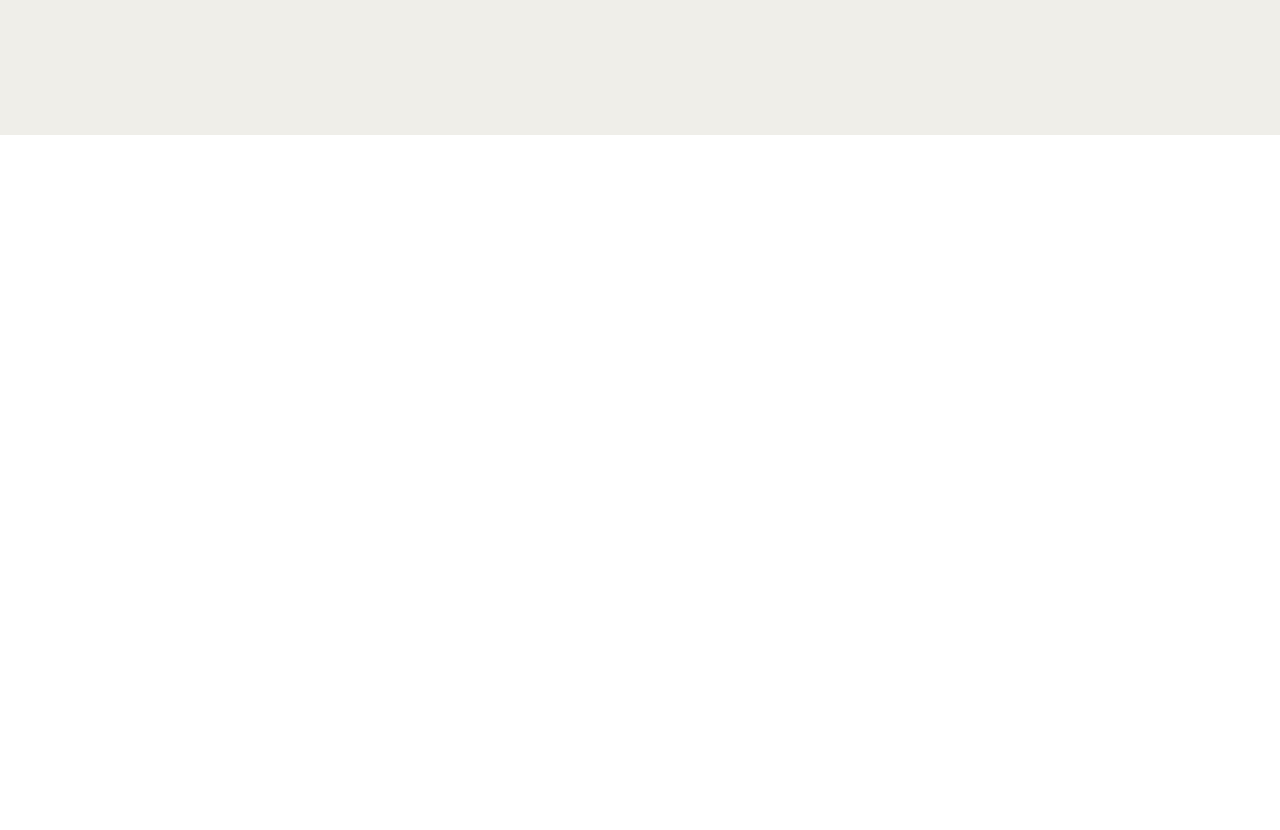
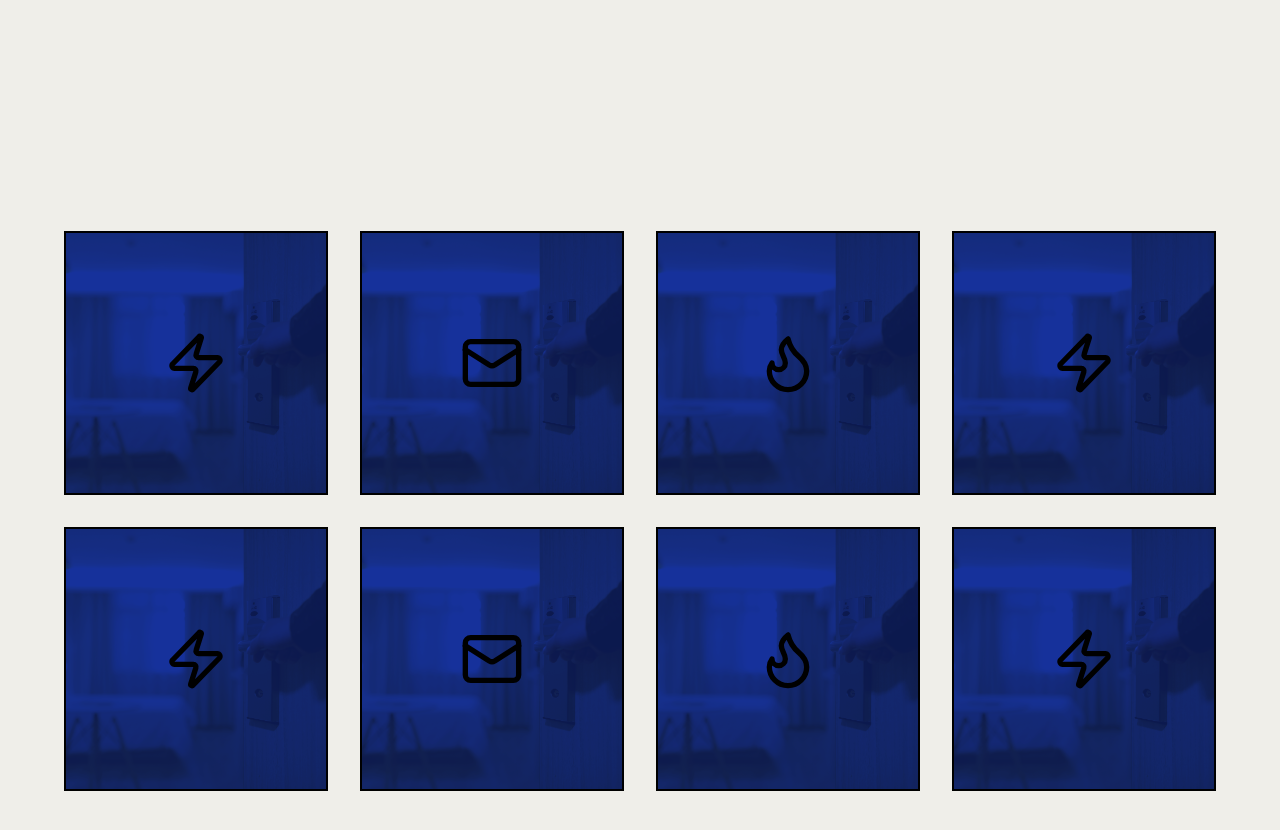
Before and after one commit to Matrixszh/tars, a Next.js app: page / in a window 1280 px wide. Shown: the part 1180-2010 px from the top of the page. Before the commit the page ends 1315 px from the top, so only its background shows below. Built offline with nearby package versions, Linux system fonts and the light colour scheme.

Commit message:
added flip card section

```diff
--- /dev/null
+++ b/app/components/FlipCardSection.tsx
@@ -0,0 +1,124 @@
+"use client";
+import React, { useState } from 'react';
+import Image from 'next/image';
+import { Zap, Mail, Flame } from 'lucide-react';
+
+interface CardData {
+  id: number;
+  icon: React.ReactNode;
+  title: string;
+  description: string;
+}
+
+const cardData: CardData[] = [
+  {
+    id: 1,
+    icon: <Zap size={64} className="text-black" />,
+    title: "Fast Speed",
+    description: "Our network provides the infrastructure to scale decentralized AI3.0 applications on-chain—hyper-scalable permanent data storage, super fast data availability."
+  },
+  {
+    id: 2,
+    icon: <Mail size={64} className="text-black" />,
+    title: "Social Media Boost",
+    description: "Our network provides the infrastructure to scale decentralized AI3.0 applications on-chain—hyper-scalable permanent data storage, super fast data availability."
+  },
+  {
+    id: 3,
+    icon: <Flame size={64} className="text-black" />,
+    title: "High Performance",
+    description: "Our network provides the infrastructure to scale decentralized AI3.0 applications on-chain—hyper-scalable permanent data storage, super fast data availability."
+  },
+  {
+    id: 4,
+    icon: <Zap size={64} className="text-black" />,
+    title: "Scalability",
+    description: "Our network provides the infrastructure to scale decentralized AI3.0 applications on-chain—hyper-scalable permanent data storage, super fast data availability."
+  },
+  {
+    id: 5,
+    icon: <Zap size={64} className="text-black" />,
+    title: "Fast Speed",
+    description: "Our network provides the infrastructure to scale decentralized AI3.0 applications on-chain—hyper-scalable permanent data storage, super fast data availability."
+  },
+  {
+    id: 6,
+    icon: <Mail size={64} className="text-black" />,
+    title: "Social Media Boost",
+    description: "Our network provides the infrastructure to scale decentralized AI3.0 applications on-chain—hyper-scalable permanent data storage, super fast data availability."
+  },
+  {
+    id: 7,
+    icon: <Flame size={64} className="text-black" />,
+    title: "High Performance",
+    description: "Our network provides the infrastructure to scale decentralized AI3.0 applications on-chain—hyper-scalable permanent data storage, super fast data availability."
+  },
+  {
+    id: 8,
+    icon: <Zap size={64} className="text-black" />,
+    title: "Scalability",
+    description: "Our network provides the infrastructure to scale decentralized AI3.0 applications on-chain—hyper-scalable permanent data storage, super fast data availability."
+  }
+];
+
+const FlipCard = ({ data }: { data: CardData }) => {
+  const [isFlipped, setIsFlipped] = useState(false);
+
+  const handleInteraction = () => {
+    // Only toggle on click for mobile/touch devices or if user prefers clicking
+    // The CSS hover state handles desktop hover
+  };
+
+  return (
+    <div
+      className="group perspective-1000 w-full aspect-square cursor-pointer"
+      onClick={() => setIsFlipped(!isFlipped)}
+    >
+      <div className={`relative w-full h-full transition-transform duration-500 transform-style-3d ${isFlipped ? 'rotate-y-180' : 'group-hover:rotate-y-180'}`}>
+        {/* Front Side */}
+        <div className="absolute w-full h-full backface-hidden bg-[#2b52ba] border-2 border-black">
+          <div className="relative w-full h-full">
+             <Image
+               src="/hotel.jpg"
+               alt="Card Background"
+               fill
+               className="object-cover opacity-50 mix-blend-multiply"
+             />
+             <div className="absolute inset-0 bg-[#2b52ba]/60 mix-blend-multiply"></div>
+             <div className="absolute inset-0 flex items-center justify-center">
+                {data.icon}
+             </div>
+          </div>
+        </div>
+
+        {/* Back Side */}
+        <div className="absolute w-full h-full backface-hidden rotate-y-180 bg-[#2b52ba] text-white p-6 flex flex-col justify-center border-2 border-black">
+           <div className="relative z-10">
+              <h3 className="text-2xl font-bold mb-4">{data.title}</h3>
+              <p className="text-sm md:text-base leading-relaxed opacity-90">
+                {data.description}
+              </p>
+           </div>
+           {/* Background overlay for readability if needed, reusing the same style */}
+           <div className="absolute inset-0 bg-[#2b52ba] -z-0"></div>
+        </div>
+      </div>
+    </div>
+  );
+};
+
+const FlipCardSection = () => {
+  return (
+    <section className="bg-[#EFEEE9] py-24 px-6 md:px-16 w-full">
+      <div className="max-w-[1400px] mx-auto">
+        <div className="grid grid-cols-1 sm:grid-cols-2 lg:grid-cols-4 gap-8">
+          {cardData.map((card) => (
+            <FlipCard key={card.id} data={card} />
+          ))}
+        </div>
+      </div>
+    </section>
+  );
+};
+
+export default FlipCardSection;
--- a/app/page.tsx
+++ b/app/page.tsx
@@ -3,6 +3,7 @@ import HeroSection from "./components/Hero";
 import ScrollVelocity from "./components/ScrollVelocity";
 import ScrollReveal from "./components/ScrollReveal";
 import BrandVisible from "./components/BrandVisible";
+import FlipCardSection from "./components/FlipCardSection";
 import { ReactLenis } from 'lenis/react';
 
 export default function Home() {
@@ -17,6 +18,7 @@ export default function Home() {
           className="custom-scroll-text"
         />
         <BrandVisible />
+        <FlipCardSection />
       </div>
     </ReactLenis>
   );
--- a/package.json
+++ b/package.json
@@ -11,6 +11,7 @@
   "dependencies": {
     "gsap": "^3.14.2",
     "lenis": "^1.3.17",
+    "lucide-react": "^0.562.0",
     "motion": "^12.27.1",
     "next": "16.1.3",
     "react": "19.2.3",
```
Also changed, not shown: 1 other file (tests, documents, lock files or other folders).
